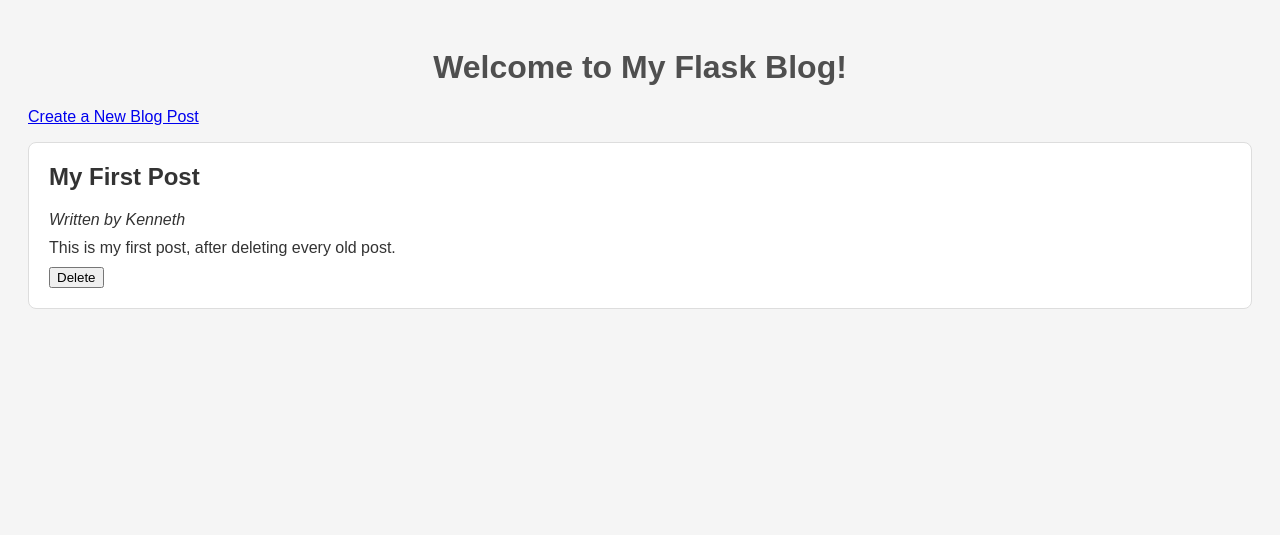
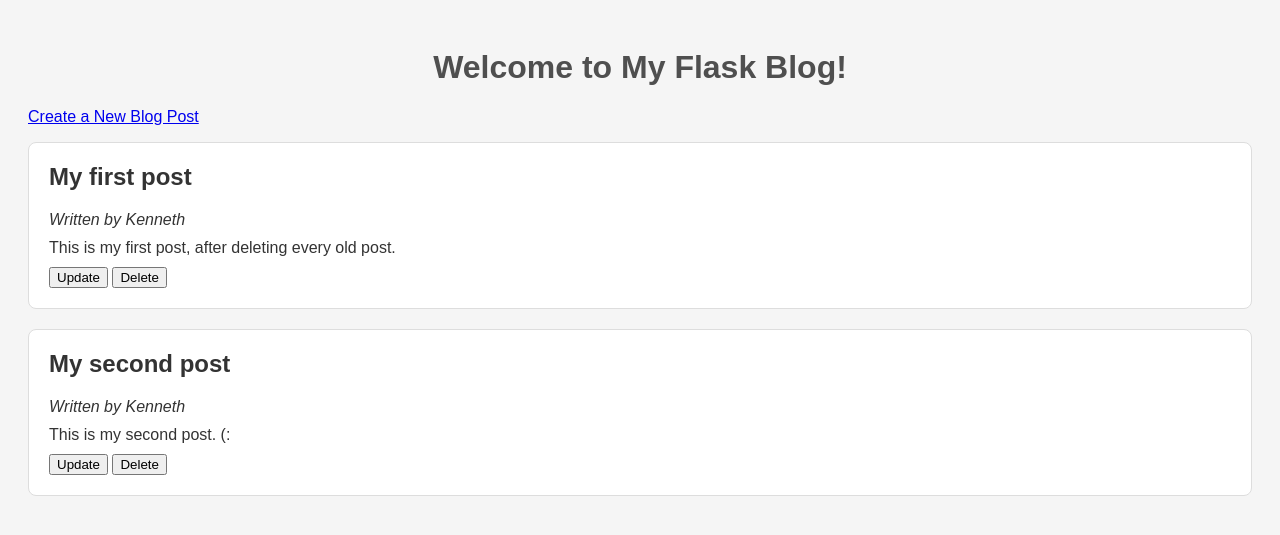
Before and after one commit to kayeffemm/masterblog, a Flask app: page / in a window 1280 px wide. Shown: the top 535 px of the page. Run offline with Flask 3, Linux system fonts and the light colour scheme.

Commit message:
Add update_post functionality

```diff
--- a/app.py
+++ b/app.py
@@ -1,6 +1,4 @@
-from flask import Flask, render_template, request
-from werkzeug.utils import redirect
-
+from flask import Flask, render_template, request, redirect
 from storage.json_reader import *
 
 app = Flask(__name__)
@@ -21,7 +19,7 @@ def add():
     """
     Handle Post request, create a new blog post with data from user.
     After this redirects user to index.html
-    :return: redirect to index.html
+    :return: redirect to index.html if Post request or redirect to add.html if GET request
     """
     if request.method == 'POST':
         author = request.form['author']
@@ -35,7 +33,11 @@ def add():
 
 @app.route('/delete/<int:post_id>', methods=['GET'])
 def delete(post_id):
-    """Delete a blog post by its ID."""
+    """
+    Delete a blog post by its ID.
+    :param post_id: int
+    :return: redirect to index.html
+    """
     blog_posts = load_blog_posts()
     updated_posts = [post for post in blog_posts if post['id'] != post_id]
 
@@ -44,5 +46,31 @@ def delete(post_id):
     return redirect('/')
 
 
+@app.route('/update/<int:post_id>', methods=['GET', 'POST'])
+def update(post_id):
+    """
+    Fetch the post from the JSON file, update it and redirect back to index
+    :param post_id: int
+    :return: redirect to index.html if POST request or render update.html template if GET request
+    """
+    blog_posts = load_blog_posts()
+    post_to_update = next((post for post in blog_posts if post['id'] == post_id), None)
+
+    if post_to_update is None:
+        return "Post not found", 404
+
+    if request.method == 'POST':
+        post_to_update['title'] = request.form['title']
+        post_to_update['content'] = request.form['content']
+        post_to_update['author'] = request.form['author']
+
+        with open(DATA_FILE, 'w') as handle:
+            json.dump(blog_posts, handle, indent=4)
+
+        return redirect('/')
+
+    return render_template('update.html', post=post_to_update)
+
+
 if __name__ == '__main__':
     app.run(host="0.0.0.0", port=5000, debug=True)
--- a/data/blog_posts.json
+++ b/data/blog_posts.json
@@ -2,7 +2,13 @@
     {
         "id": 1,
         "author": "Kenneth",
-        "title": "My First Post",
+        "title": "My first post",
         "content": "This is my first post, after deleting every old post."
+    },
+    {
+        "id": 2,
+        "author": "Kenneth",
+        "title": "My second post",
+        "content": "This is my second post. (:"
     }
 ]
--- a/templates/index.html
+++ b/templates/index.html
@@ -9,12 +9,19 @@
 <body>
     <h1>Welcome to My Flask Blog!</h1>
     <p><a href="{{ url_for('add') }}">Create a New Blog Post</a></p>
+
     {% for post in posts %}
     <div class="post">
         <h2>{{post.title}}</h2>
         <p><em>Written by {{post.author}}</em></p>
         <p>{{post.content}}</p>
 
+        <!-- Update button -->
+        <form action="{{ url_for('update', post_id=post.id) }}" method="GET" style="display:inline;">
+            <button type="submit">Update</button>
+        </form>
+
+        <!-- Delete button -->
          <form action="{{ url_for('delete', post_id=post.id) }}" method="GET" style="display:inline;">
             <button type="submit">Delete</button>
         </form>
```
Also changed, not shown: templates/update.html (added, +27 -0 lines), storage/json_reader.py.
